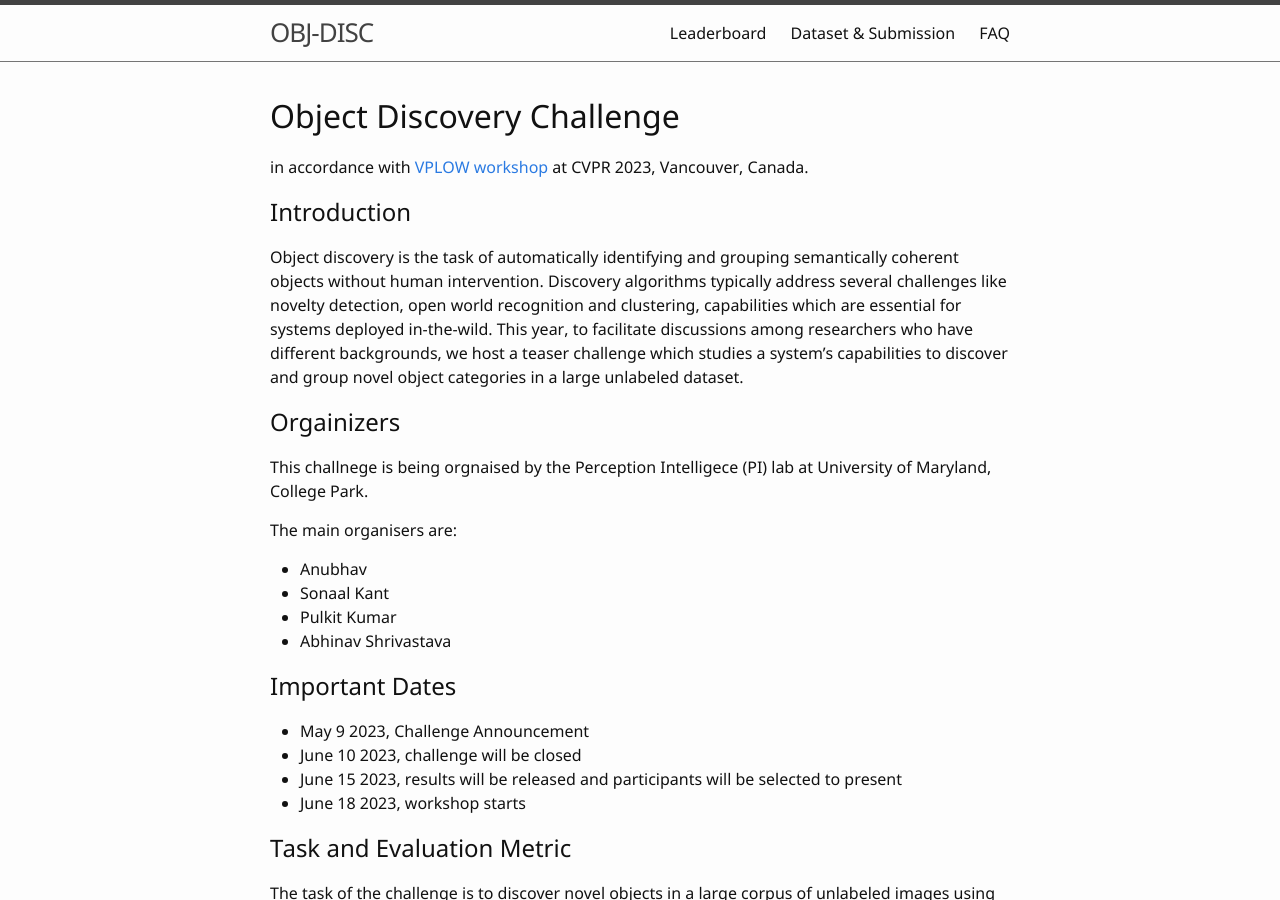
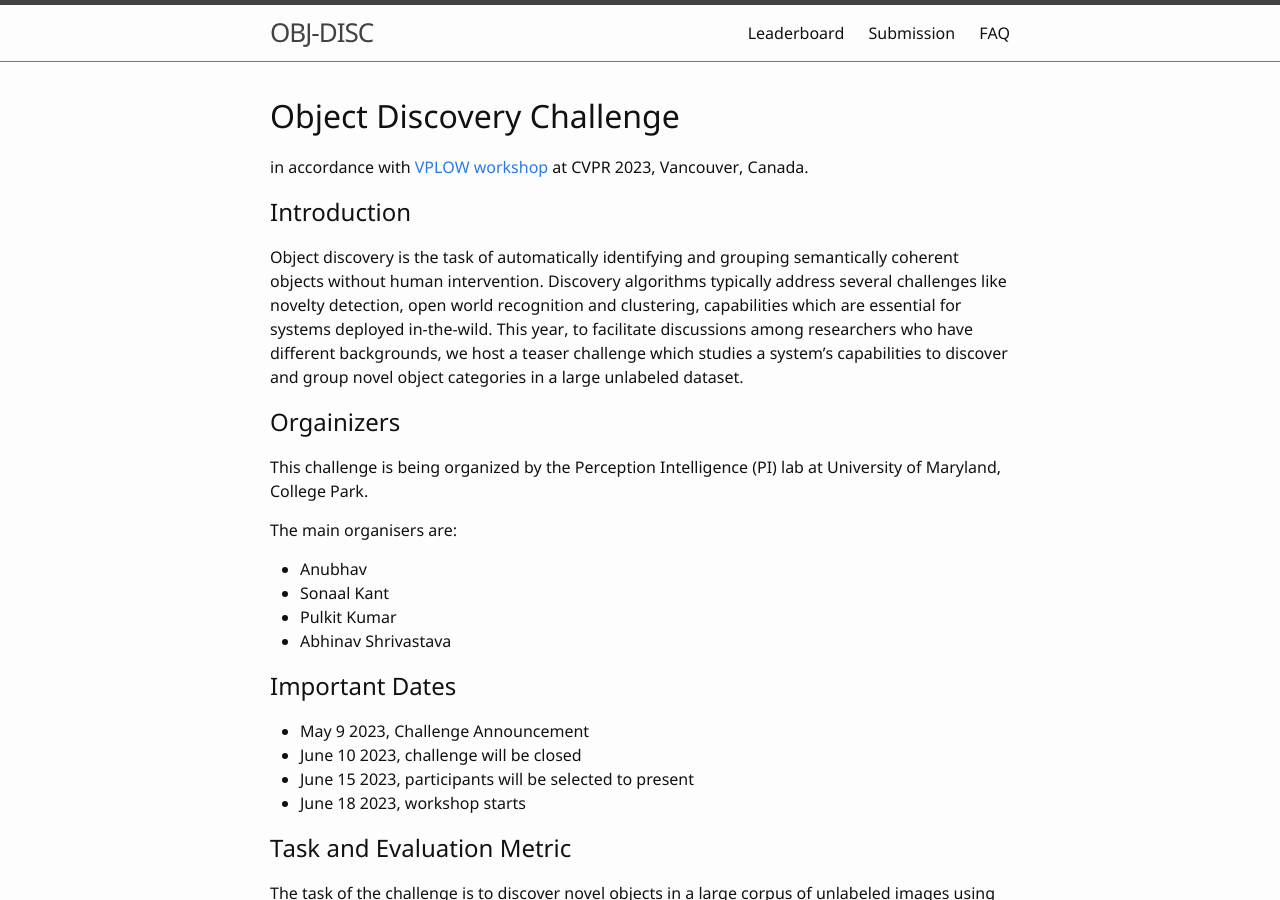
Before and after one commit to obj-disc/obj-disc.github.io, a Jekyll site: the page built from index.md, in a window 1280 px wide and 900 px high. Built offline with Jekyll 4.4.1, drawn with Linux system fonts in a browser that asks for light colours; some of the changed text lies outside the part shown.

```diff
--- a/index.md
+++ b/index.md
@@ -21,7 +21,7 @@
 <!-- <div class="toc" markdown="1"> -->
 ## Orgainizers
 
-This challnege is being orgnaised by the Perception Intelligece (PI) lab at University of Maryland, College Park.
+This challenge is being organized by the Perception Intelligence (PI) lab at University of Maryland, College Park.
 
 The main organisers are:
 
@@ -34,7 +34,7 @@
 
 * May 9 2023, Challenge Announcement
 * June 10 2023, challenge will be closed
-* June 15 2023, results will be released and participants will be selected to present
+* June 15 2023, participants will be selected to present
 * June 18 2023, workshop starts
 
 
```
Also changed, not shown: 0-leaderboard.md (+1 -1 lines), 1-dataset-submission.md (+3 -5 lines).
